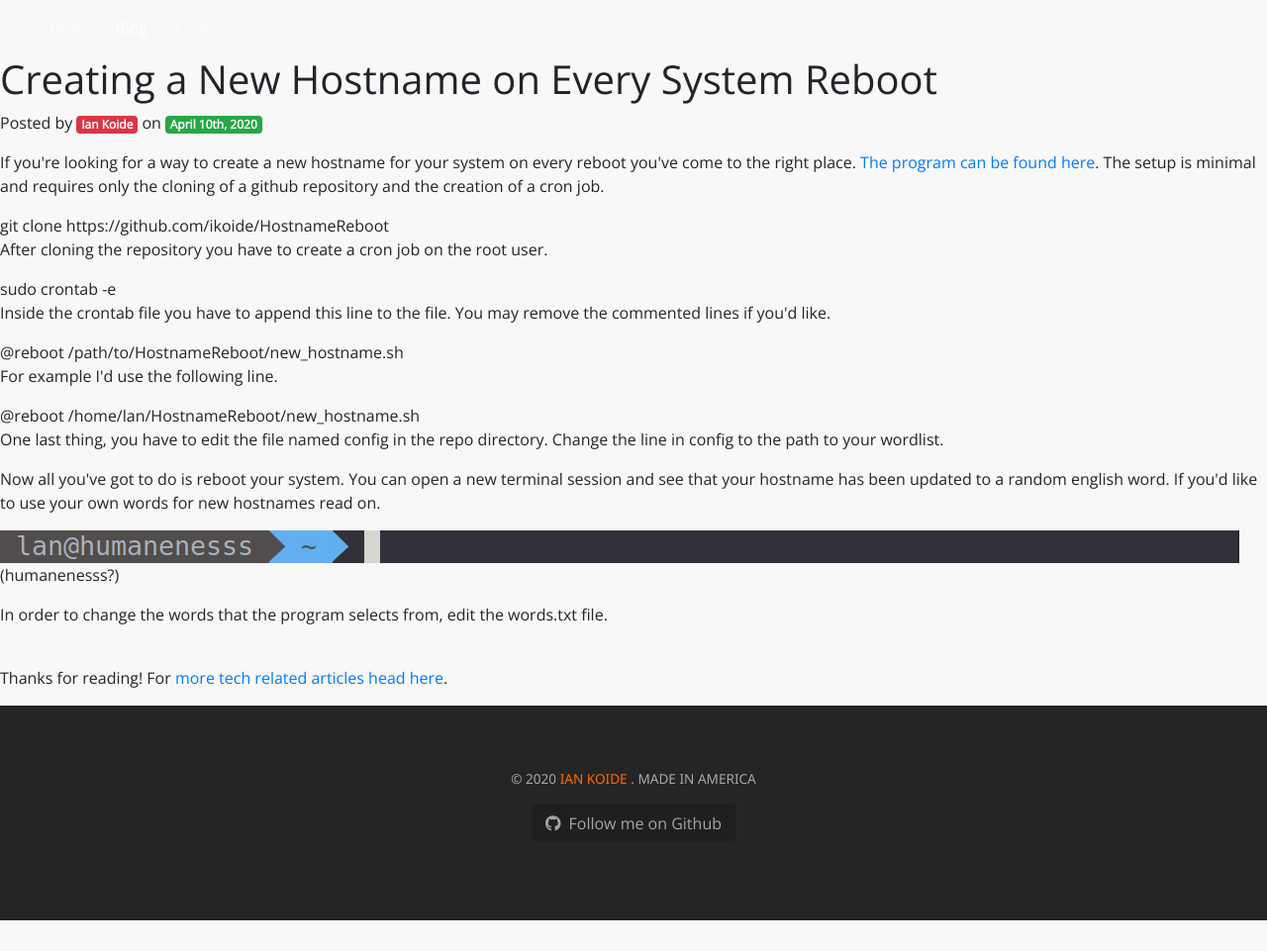
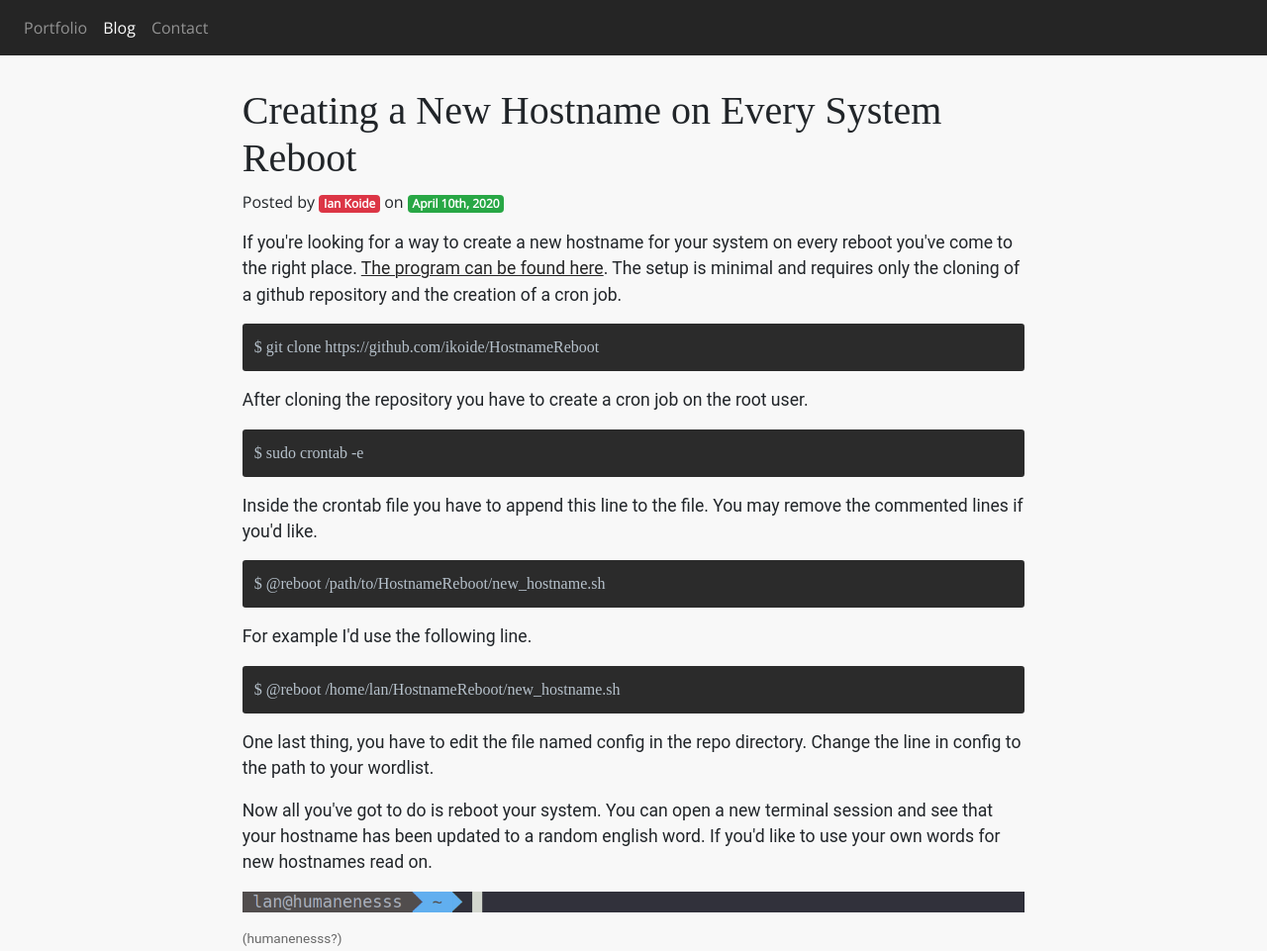
Before and after one commit to ikoide/portfolio, a Flask app: page /blog/blog_page in a window 1280 px wide. Shown: the top 961 px of the page at 99% size. Before the commit the page ends 930 px from the top, so only its background shows below. Run offline with Flask 2, Linux system fonts and the light colour scheme; some libraries are stand-ins or nearby versions; some web fonts are replaced.

Commit message:
Correct styling links for blog && Code block color changes

```diff
--- a/portfolio/static/styles/main.css
+++ b/portfolio/static/styles/main.css
@@ -28,12 +28,12 @@ html, body {
 }
 
 .code {
-    border-radius: 0.1rem;
+    border-radius: 0.2rem;
     margin-top: 1rem;
     margin-bottom: 1rem;
-    color: #ffffff;
+    color: #B6C1CB;
     padding: 0.75rem;
-    background-color: #3a3a3a;
+    background-color: #2B2B2B;
     font-family: 'SourceCodePro';
 }
 
--- a/portfolio/templates/blog_page.html
+++ b/portfolio/templates/blog_page.html
@@ -5,19 +5,19 @@
     <p>Posted by <span class="badge badge-danger">Ian Koide</span> on <span class="badge badge-success">April 10th, 2020</span></p>
     <p class="post-content">If you're looking for a way to create a new hostname for your system on every reboot you've come to the right place. <a href="https://github.com/ikoide/HostnameReboot">The program can be found here</a>. The setup is minimal and requires only the cloning of a github repository and the creation of a cron job.</p>
     <div class="code">
-        git clone https://github.com/ikoide/HostnameReboot
+        $ git clone https://github.com/ikoide/HostnameReboot
     </div>
     <p class="post-content">After cloning the repository you have to create a cron job on the root user.</p>
     <div class="code">
-        sudo crontab -e
+        $ sudo crontab -e
     </div>
     <p class="post-content">Inside the crontab file you have to append this line to the file. You may remove the commented lines if you'd like.</p>
     <div class="code">
-        @reboot /path/to/HostnameReboot/new_hostname.sh
+        $ @reboot /path/to/HostnameReboot/new_hostname.sh
     </div>
     <p class="post-content">For example I'd use the following line.</p>
     <div class="code">
-        @reboot /home/lan/HostnameReboot/new_hostname.sh
+        $ @reboot /home/lan/HostnameReboot/new_hostname.sh
     </div>
     <p class="post-content">One last thing, you have to edit the file named config in the repo directory. Change the line in config to the path to your wordlist.</p>
     <p class="post-content">Now all you've got to do is reboot your system. You can open a new terminal session and see that your hostname has been updated to a random english word. If you'd like to use your own words for new hostnames read on.</p>
--- a/portfolio/templates/layout.html
+++ b/portfolio/templates/layout.html
@@ -10,7 +10,7 @@
     <link href="https://fonts.googleapis.com/css?family=Noto+Sans|Roboto+Slab|Open+Sans:300|Work+Sans:400,700&display=swap" rel="stylesheet">
 
     <link rel="stylesheet" text="text/css" href="{{ url_for('static', filename='styles/bootstrap.min.css') }}">
-    <link rel="stylesheet" text="text/css" href="{{ url_for('static', filename='styles/portfolio.css') }}">
+    <link rel="stylesheet" text="text/css" href="{{ url_for('static', filename='styles/main.css') }}">
     <link rel="stylesheet" text="text/css" href="{{ url_for('static', filename='styles/fonts.css') }}">
 
     <script src="{{ url_for('static', filename='js/jquery-3.4.1.slim.min.js') }}"></script>
```
